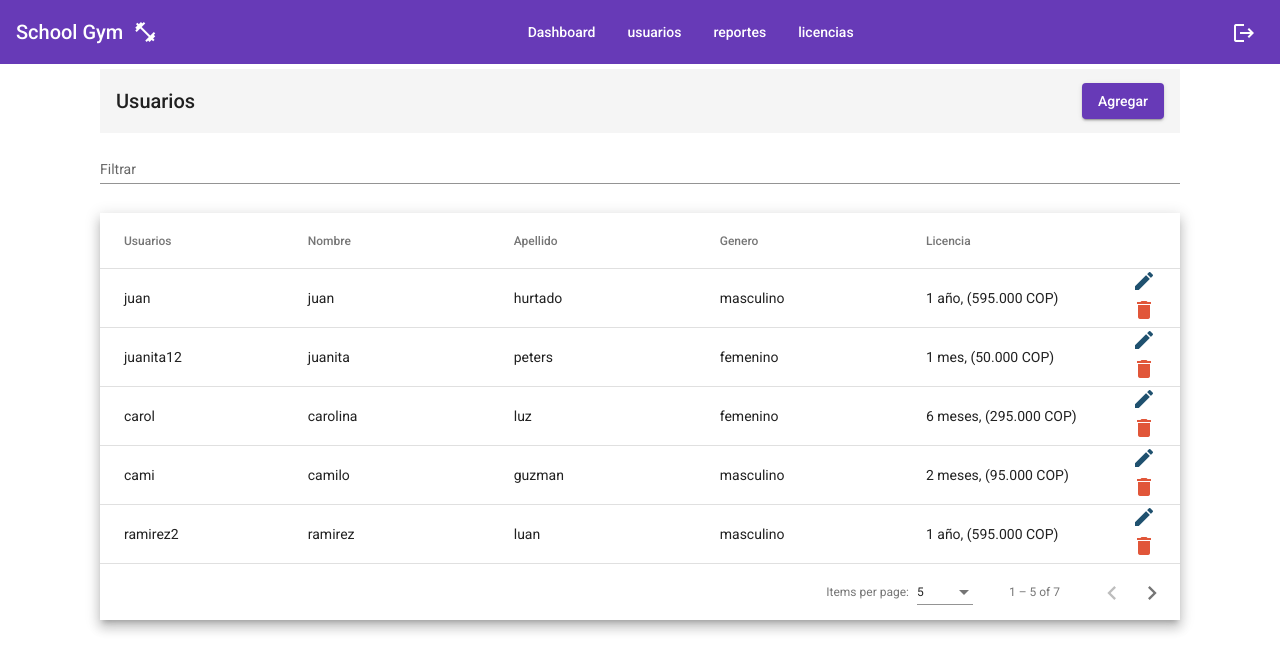
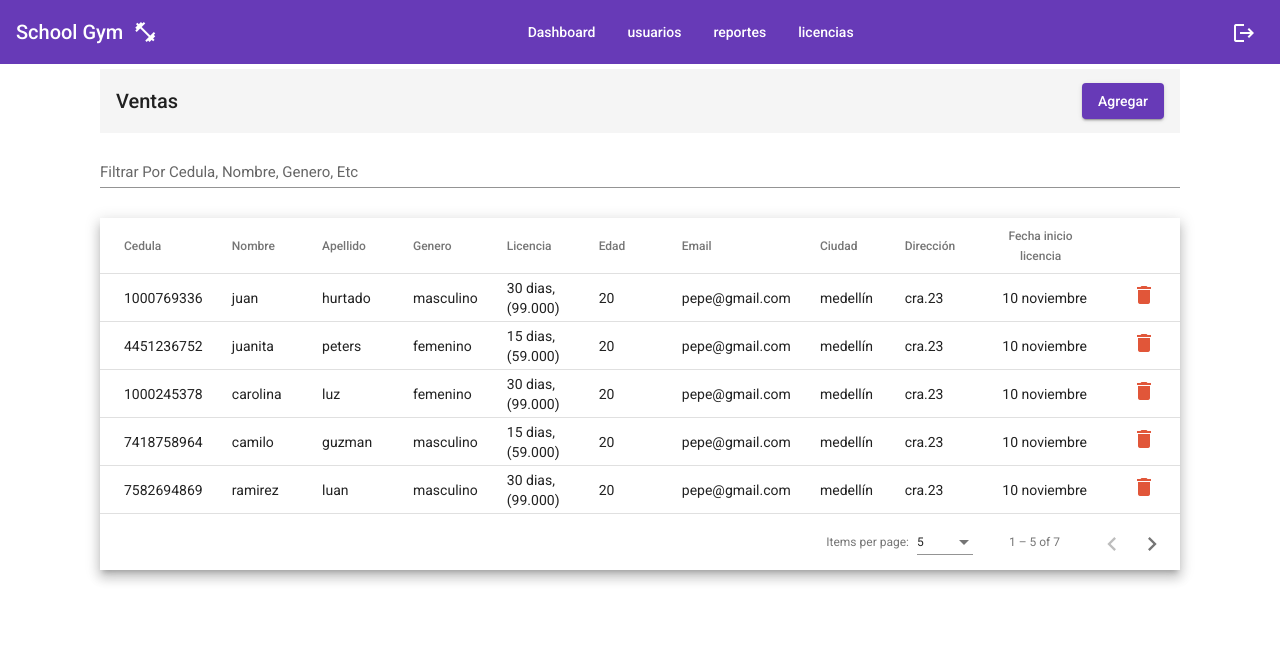
Before and after one commit to Theminox/Crud-Front-Angular-Material, an Angular app: page /dashboard in a window 1280 px wide. Both pictures are taken after a click on the button "usuarios". Shown: the top 672 px of the page. Built offline with nearby package versions, Linux system fonts and the light colour scheme.

Commit message:
Agregado Fecha, dirección, etc

```diff
--- /dev/null
+++ b/database.rules.json
@@ -0,0 +1,6 @@
+{
+  "rules": {
+    ".read": false,
+    ".write": false
+  }
+}
--- a/package.json
+++ b/package.json
@@ -20,6 +20,8 @@
     "@angular/platform-browser": "~12.2.0",
     "@angular/platform-browser-dynamic": "~12.2.0",
     "@angular/router": "~12.2.0",
+    "angularfire2": "^5.4.2",
+    "firebase": "^9.3.0",
     "rxjs": "~6.6.0",
     "tslib": "^2.3.0",
     "zone.js": "~0.11.4"
--- a/src/app/components/dashboard/usuarios/crear-usuario/crearusuarioo.component.html
+++ b/src/app/components/dashboard/usuarios/crear-usuario/crearusuarioo.component.html
@@ -6,31 +6,66 @@
 
   <mat-card style="margin-top:10px">
     <form [formGroup]="form" (ngSubmit)="agregarUser()">
-      <mat-grid-list cols="4" rowHeight="70px">
+      <mat-grid-list cols="6" rowHeight="70px">
+
+        <mat-grid-tile [colspan]="6" [rowspan]="5">
+          <img src="./assets/img/registro.png" width="350" height="350">
+        </mat-grid-tile>
+
+
+
         <mat-grid-tile [colspan]="1" [rowspan]="1">
           <mat-form-field class="ancho">
-            <mat-label>Usuario</mat-label>
+            <mat-label>Cedula</mat-label>
             <input matInput autocomplete="off" formControlName="usuario">
           </mat-form-field>
         </mat-grid-tile>
 
-        <mat-grid-tile [colspan]="3" [rowspan]="5">
-          <img src="./assets/img/registro.png" width="350" height="350">
-        </mat-grid-tile>
+
 
         <mat-grid-tile [colspan]="1" [rowspan]="1">
           <mat-form-field class="ancho">
             <mat-label>Nombre</mat-label>
             <input matInput autocomplete="off" formControlName="nombre">
           </mat-form-field>
+        </mat-grid-tile>
 
-        </mat-grid-tile>
         <mat-grid-tile [colspan]="1" [rowspan]="1">
           <mat-form-field class="ancho">
             <mat-label>Apellido</mat-label>
             <input matInput autocomplete="off" formControlName="apellido">
           </mat-form-field>
         </mat-grid-tile>
+
+        <mat-grid-tile [colspan]="1" [rowspan]="1">
+          <mat-form-field class="ancho">
+            <mat-label>Edad</mat-label>
+            <input matInput autocomplete="off" formControlName="edad">
+          </mat-form-field>
+        </mat-grid-tile>
+
+        <mat-grid-tile [colspan]="1" [rowspan]="1">
+          <mat-form-field class="ancho">
+            <mat-label>Email</mat-label>
+            <input matInput autocomplete="off" formControlName="email">
+          </mat-form-field>
+        </mat-grid-tile>
+
+        <mat-grid-tile [colspan]="1" [rowspan]="1">
+          <mat-form-field class="ancho">
+            <mat-label>Ciudad</mat-label>
+            <input matInput autocomplete="off" formControlName="ciudad">
+          </mat-form-field>
+        </mat-grid-tile>
+
+        <mat-grid-tile [colspan]="1" [rowspan]="1">
+          <mat-form-field class="ancho">
+            <mat-label>Dirección</mat-label>
+            <input matInput autocomplete="off" formControlName="direccion">
+          </mat-form-field>
+        </mat-grid-tile>
+
+
 
         <mat-grid-tile [colspan]="1" [rowspan]="1">
           <mat-form-field class="ancho">
@@ -55,6 +90,13 @@
         </mat-grid-tile>
 
         <mat-grid-tile [colspan]="1" [rowspan]="1">
+          <mat-form-field class="ancho">
+            <mat-label>Fecha inicio de licencia</mat-label>
+            <input matInput autocomplete="off" formControlName="fecha">
+          </mat-form-field>
+        </mat-grid-tile>
+
+        <mat-grid-tile [colspan]="1" [rowspan]="1">
           <button mat-raised-button style="margin-right: 20px;">Volver</button>
           <button type="sumbit" [disabled]="form.invalid" mat-raised-button color="primary">Aceptar</button>
         </mat-grid-tile>
--- a/src/app/components/dashboard/usuarios/crear-usuario/crearusuarioo.component.ts
+++ b/src/app/components/dashboard/usuarios/crear-usuario/crearusuarioo.component.ts
@@ -16,11 +16,8 @@ import { UsuarioService } from '../../../../services/usuario.service';
 
 export class CrearusuariooComponent implements OnInit {
 
-
-
-
   genero: any[] = ['Hombre','Mujer'];
-  licencia: any[] = ['1 mes, (50.000 COP)', '2 meses, (95.000 COP)', '3 meses, (145.000 COP)', '6 meses, (295.000 COP)', '1 año, (595.000 COP)']
+  licencia: any[] = ['15 dias, (59.000)','30 dias, (99.000)']
   form: FormGroup;
 
   constructor(private fb: FormBuilder,
@@ -33,6 +30,11 @@ export class CrearusuariooComponent implements OnInit {
     apellido: ['', Validators.required],
     genero: ['', Validators.required],
     licencia: ['', Validators.required],
+    edad: ['', Validators.required],
+    email: ['', Validators.required],
+    direccion: ['', Validators.required],
+    ciudad: ['', Validators.required],
+    fecha: ['', Validators.required]
     });
    }
 
@@ -52,6 +54,11 @@ export class CrearusuariooComponent implements OnInit {
       apellido: this.form.value.apellido,
       genero: this.form.value.genero,
       licencia: this.form.value.licencia,
+      edad: this.form.value.edad,
+      email: this.form.value.email,
+      ciudad: this.form.value.ciudad,
+      direccion: this.form.value.direccion,
+      fecha: this.form.value.fecha
 
     }
 
--- a/src/app/components/dashboard/usuarios/usuarios.component.css
+++ b/src/app/components/dashboard/usuarios/usuarios.component.css
@@ -4,7 +4,7 @@ table {
   }
 
   th {
-    width: 20%;
+    width: 5%;
   }
 
   .pointer{
@@ -12,6 +12,6 @@ table {
   }
 
   .mat-form-field {
-    font-size: 14px;
+    font-size: 15px;
     width: 100%;
   }
--- a/src/app/components/dashboard/usuarios/usuarios.component.html
+++ b/src/app/components/dashboard/usuarios/usuarios.component.html
@@ -1,13 +1,13 @@
 <div class="container">
     <mat-toolbar>
-        <span>Usuarios</span>
+        <span>Ventas</span>
         <div class="example-spacer"></div>
         <button mat-raised-button color="primary" routerLink="/dashboard/crear-usuario">Agregar</button>
       </mat-toolbar>
 
       <div *ngIf= "listUsuarios.length > 0">
         <mat-form-field appearance="standard">
-          <mat-label>Filtrar</mat-label>
+          <mat-label>Filtrar Por Cedula, Nombre, Genero, Etc</mat-label>
           <input matInput (keyup)="applyFilter($event)" placeholder="" #input autocomplete="off">
         </mat-form-field>
        <div class="mat-elevation-z8">
@@ -15,7 +15,7 @@
 
 
           <ng-container matColumnDef="Usuarios">
-            <th mat-header-cell *matHeaderCellDef mat-sort-header> Usuarios </th>
+            <th mat-header-cell *matHeaderCellDef mat-sort-header> Cedula </th>
             <td mat-cell *matCellDef="let element"> {{element.usuario}} </td>
           </ng-container>
 
@@ -42,13 +42,36 @@
             <td mat-cell *matCellDef="let element"> {{element.licencia}} </td>
           </ng-container>
 
+          <ng-container matColumnDef="Edad">
+            <th mat-header-cell *matHeaderCellDef mat-sort-header> Edad </th>
+            <td mat-cell *matCellDef="let element"> {{element.edad}} </td>
+          </ng-container>
+
+          <ng-container matColumnDef="Email">
+            <th mat-header-cell *matHeaderCellDef mat-sort-header> Email </th>
+            <td mat-cell *matCellDef="let element"> {{element.email}} </td>
+          </ng-container>
+
+          <ng-container matColumnDef="Ciudad">
+            <th mat-header-cell *matHeaderCellDef mat-sort-header> Ciudad </th>
+            <td mat-cell *matCellDef="let element"> {{element.ciudad}} </td>
+          </ng-container>
+
+          <ng-container matColumnDef="Direccion">
+            <th mat-header-cell *matHeaderCellDef mat-sort-header> Dirección </th>
+            <td mat-cell *matCellDef="let element"> {{element.direccion}} </td>
+          </ng-container>
+
+          <ng-container matColumnDef="Fecha">
+            <th mat-header-cell *matHeaderCellDef mat-sort-header> Fecha inicio licencia </th>
+            <td mat-cell *matCellDef="let element"> {{element.fecha}} </td>
+          </ng-container>
+
           <ng-container matColumnDef="Acciones">
             <th mat-header-cell *matHeaderCellDef> </th>
             <td mat-cell *matCellDef="let element, let i = index" style="text-align: right;">
 
-              <a class="pointer" style="color: #1f516f" matTooltip="Editar usuario">
-                <mat-icon>edit</mat-icon>
-              </a>
+
               <a class="pointer" (click)="eliminarUsuario(i)" style="color: #e15639" matTooltip="Eliminar usuario">
                 <mat-icon>delete</mat-icon>
               </a>
--- a/src/app/components/dashboard/usuarios/usuarios.component.ts
+++ b/src/app/components/dashboard/usuarios/usuarios.component.ts
@@ -20,7 +20,7 @@ export class UsuariosComponent implements OnInit {
 
   listUsuarios: Usuario[]=[];
 
-  displayedColumns: string[] = ['Usuarios', 'Nombre', 'Apellido', 'Genero', 'Licencia', 'Acciones'];
+  displayedColumns: string[] = ['Usuarios', 'Nombre', 'Apellido', 'Genero', 'Licencia','Edad', 'Email', 'Ciudad', 'Direccion', 'Fecha', 'Acciones'];
   dataSource!: MatTableDataSource<any>;
 
   @ViewChild(MatPaginator) paginator!: MatPaginator;
--- a/src/app/components/login/login.component.ts
+++ b/src/app/components/login/login.component.ts
@@ -36,6 +36,7 @@ export class LoginComponent implements OnInit {
       this.form.reset();
     }
   }
+
   error(){
     this._snackBar.open('usuario o contraseña incorrectos', '',{
       duration: 6000,
--- a/src/app/interfaces/usuario.ts
+++ b/src/app/interfaces/usuario.ts
@@ -4,4 +4,9 @@ export interface Usuario {
     apellido: string;
     genero: String;
     licencia: String;
+    edad: String;
+    email: String;
+    ciudad: String;
+    direccion: String;
+    fecha: String;
 }
--- a/src/app/services/usuario.service.ts
+++ b/src/app/services/usuario.service.ts
@@ -7,13 +7,13 @@ import { Usuario } from '../interfaces/usuario';
 export class UsuarioService {
 
   listUsuarios: Usuario[] = [
-    {usuario: "juan", nombre:'juan', apellido: "hurtado", genero:"masculino", licencia: "1 año, (595.000 COP)"},
-    {usuario: "juanita12", nombre:'juanita', apellido: "peters", genero:"femenino", licencia: "1 mes, (50.000 COP)"},
-    {usuario: "carol", nombre:'carolina', apellido: "luz", genero:"femenino", licencia: "6 meses, (295.000 COP)"},
-    {usuario: "cami", nombre:'camilo', apellido: "guzman", genero:"masculino", licencia: "2 meses, (95.000 COP)"},
-    {usuario: "ramirez2", nombre:'ramirez', apellido: "luan", genero:"masculino", licencia: "1 año, (595.000 COP)"},
-    {usuario: "susan", nombre:'susan', apellido: "smith", genero:"femenino", licencia: "3 meses, (145.000 COP)"},
-    {usuario: "edison1", nombre:'edison', apellido: "agudelo", genero:"masculino", licencia: "1 año, (595.000 COP)"},
+    {usuario: "1000769336", nombre:'juan', apellido: "hurtado", genero:"masculino", licencia: "30 dias, (99.000)",edad:"20", email:"pepe@gmail.com", ciudad:"medellín", direccion:"cra.23", fecha:"10 noviembre"},
+    {usuario: "4451236752", nombre:'juanita', apellido: "peters", genero:"femenino", licencia: "15 dias, (59.000)",edad:"20", email:"pepe@gmail.com", ciudad:"medellín", direccion:"cra.23", fecha:"10 noviembre"},
+    {usuario: "1000245378", nombre:'carolina', apellido: "luz", genero:"femenino", licencia: "30 dias, (99.000)",edad:"20", email:"pepe@gmail.com", ciudad:"medellín", direccion:"cra.23", fecha:"10 noviembre"},
+    {usuario: "7418758964", nombre:'camilo', apellido: "guzman", genero:"masculino", licencia: "15 dias, (59.000)",edad:"20", email:"pepe@gmail.com", ciudad:"medellín", direccion:"cra.23", fecha:"10 noviembre"},
+    {usuario: "7582694869", nombre:'ramirez', apellido: "luan", genero:"masculino", licencia: "30 dias, (99.000)",edad:"20", email:"pepe@gmail.com", ciudad:"medellín", direccion:"cra.23", fecha:"10 noviembre"},
+    {usuario: "7253874567", nombre:'susan', apellido: "smith", genero:"femenino", licencia: "15 dias, (59.000 COP)",edad:"20", email:"pepe@gmail.com", ciudad:"medellín", direccion:"cra.23", fecha:"10 noviembre"},
+    {usuario: "1263584798", nombre:'edison', apellido: "agudelo", genero:"masculino", licencia: "15 dias, (59.000)",edad:"20", email:"pepe@gmail.com", ciudad:"medellín", direccion:"cra.23", fecha:"10 noviembre"},
   ];
 
   constructor() { }
--- a/src/environments/environment.ts
+++ b/src/environments/environment.ts
@@ -4,6 +4,7 @@
 
 export const environment = {
   production: false
+
 };
 
 /*
```
Also changed, not shown: 2 other files (tests, documents, lock files or other folders).
